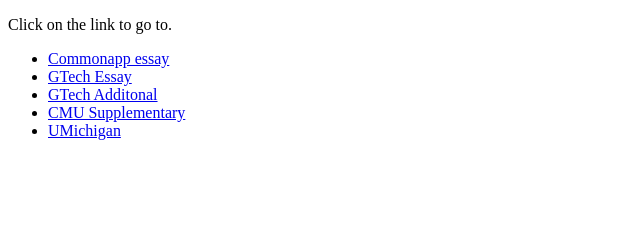
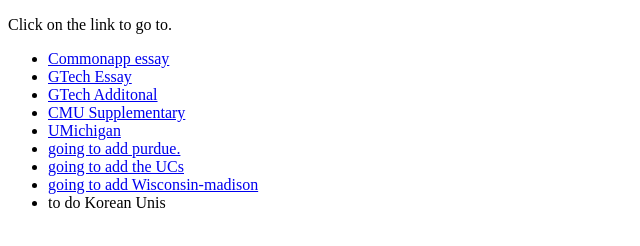
Before and after one commit to HYK4466/HYK4466.github.io, a plain HTML site: page index.html in a window 1280 px wide. Shown: the whole page, without its empty margins (0-640 px from the left). Drawn offline with Linux system fonts and the light colour scheme.

Commit message:
add list

```diff
--- a/index.html
+++ b/index.html
@@ -15,6 +15,10 @@
       <li><a href="https://docs.google.com/document/d/1m5wxUo_an6A_F73NHefdfveZQVOQokDBNsZvlle9vMY/edit">GTech Additonal</a></li>
       <li><a href="https://docs.google.com/document/d/1PZjme_KMCn9MJEKNKq0UsNw04qX4dwyZbXUBk0Vyiu0/edit">CMU Supplementary</a></li>
       <li><a href="https://docs.google.com/document/d/1tMgq2TCQsgp5WlFIpu5VzL7puGkmVqDqh59sFyuyasg/edit">UMichigan</a></li>
+      <li><a href="#">going to add purdue.</a></li>
+      <li><a href="#">going to add the UCs</a></li>
+      <li><a href="#">going to add Wisconsin-madison</a></li>
+      <li>to do Korean Unis</li>
     </ul>
 
   </body>
```
